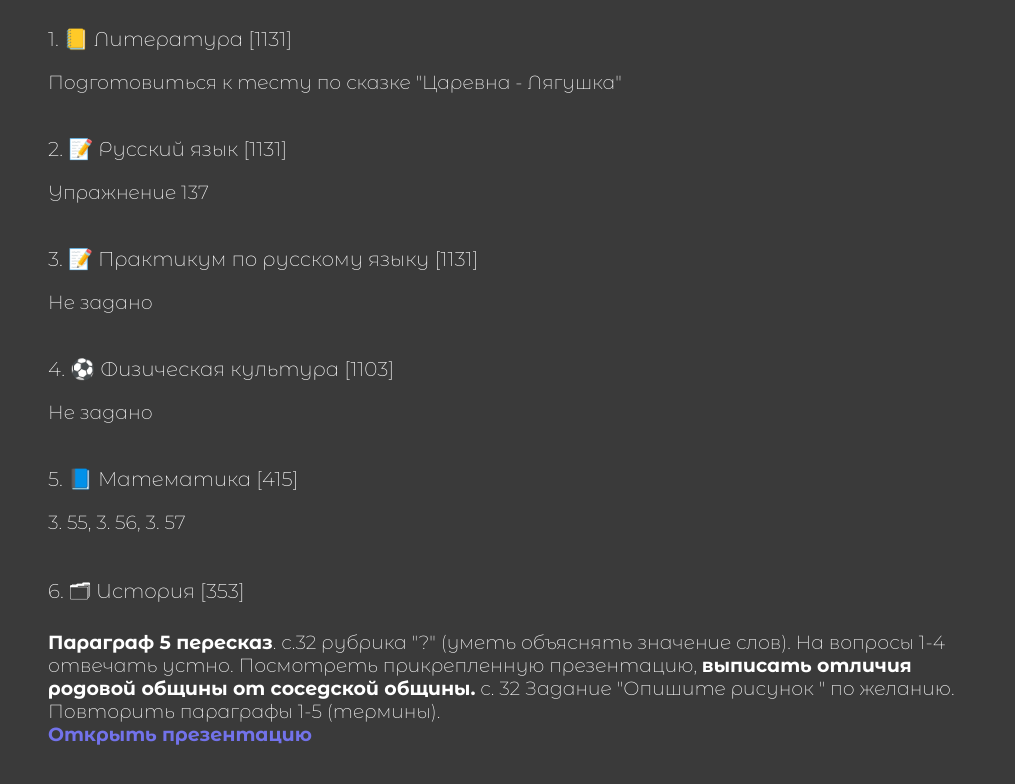
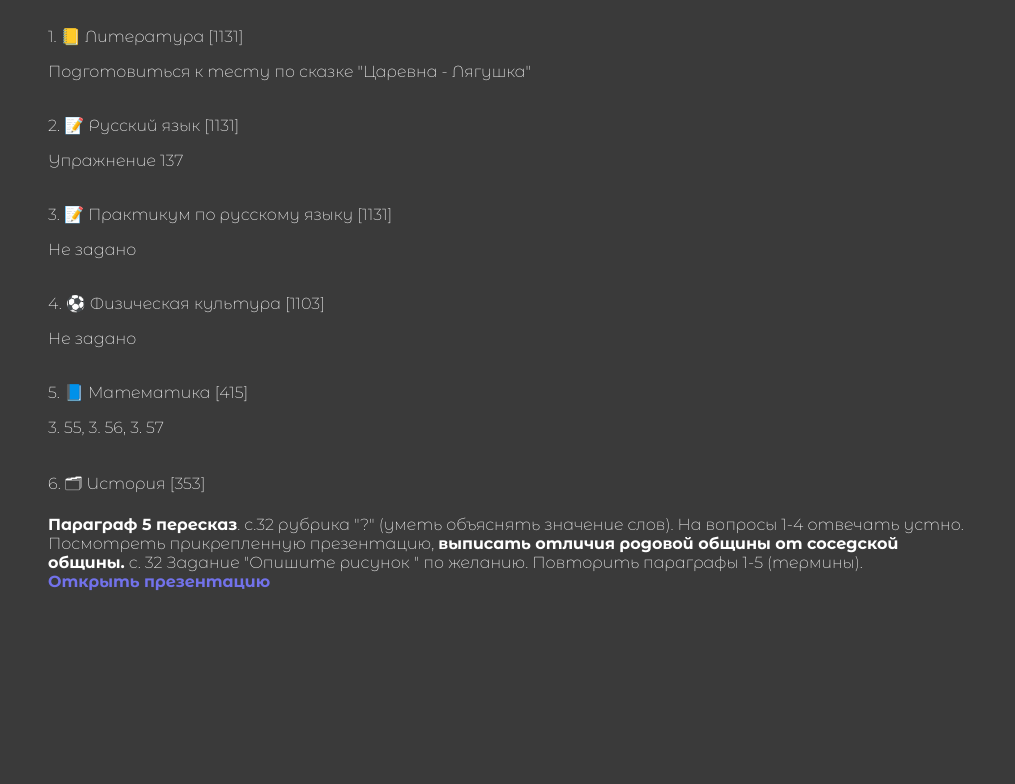
Before and after one commit to Frostedtick/mydiaryn, a plain HTML site: page index.html in a window 1280 px wide. Shown: the part 70-854 px from the top of the page, without its empty margins (0-1015 px from the left). After the commit the page ends 800 px from the top, so only its background shows below. Drawn offline with Linux system fonts and the light colour scheme; a script that the page names is missing.

Commit message:
Update style.css

```diff
--- a/css/style.css
+++ b/css/style.css
@@ -15,7 +15,7 @@ p {
 }
 
 .pd {
-    font-size: 20px;
+    font-size: 1em;
     font-weight: 250;
 }
 
@@ -24,7 +24,7 @@ li {
 }
 
 .dz {
-    font-size: 19px;
+    font-size: 1em;
     font-weight: 250;
 }
 
```
